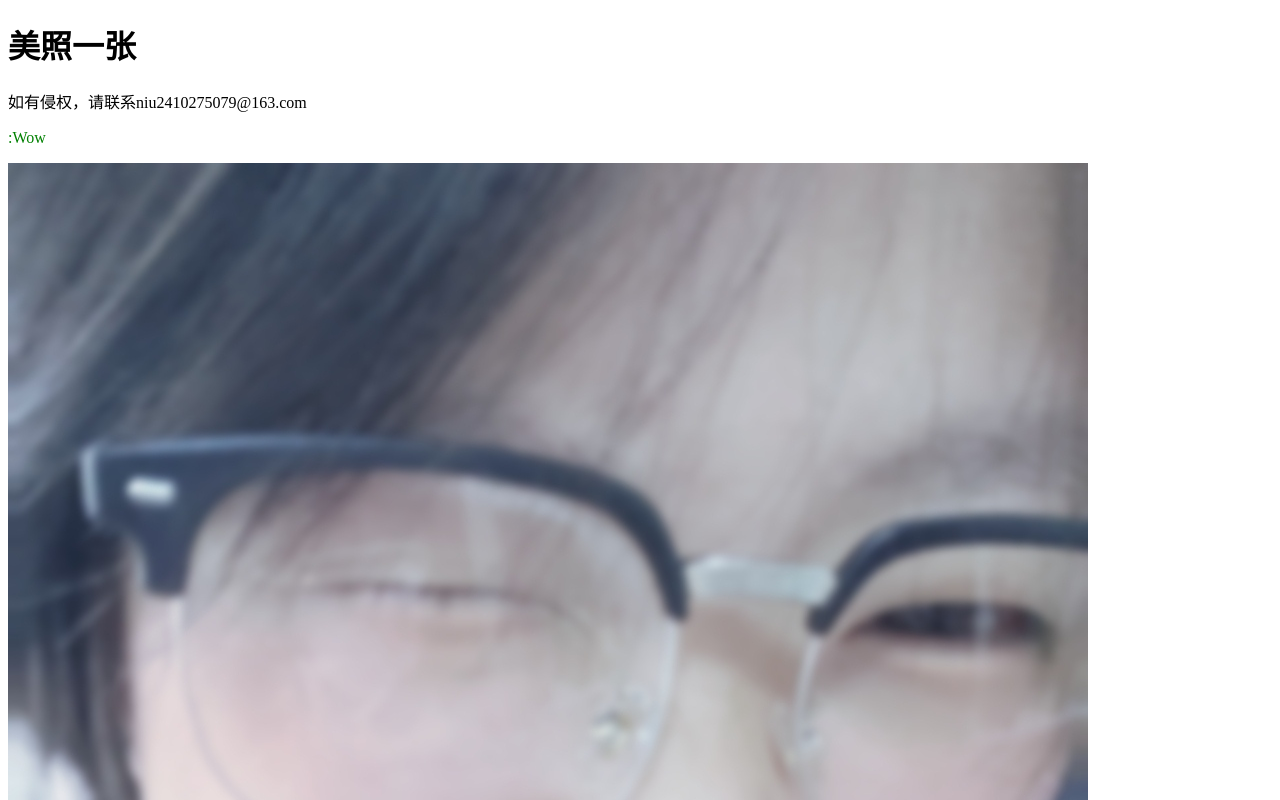
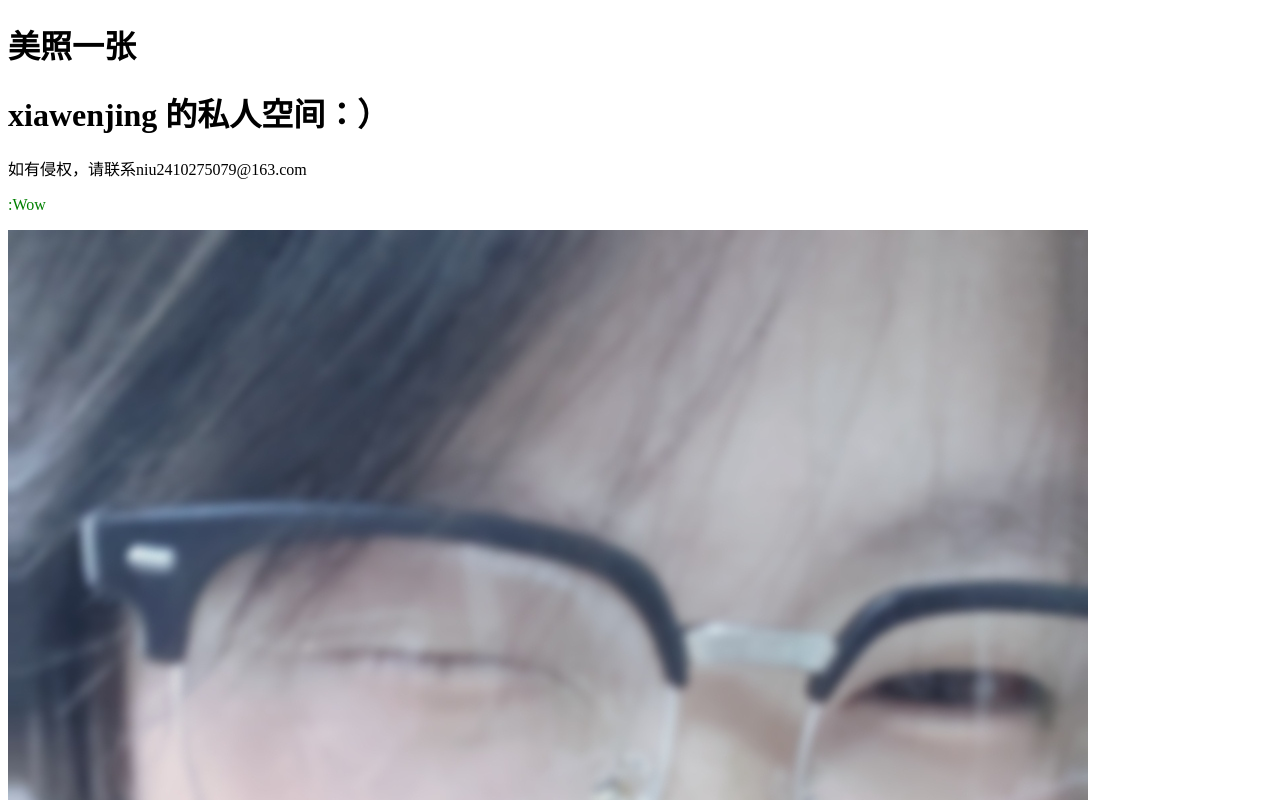
Before and after one commit to Blackbeast2410/Xiawj.github, a plain HTML site: page index.html in a window 1280 px wide. Shown: the top 800 px of the page. Drawn offline with Linux system fonts and the light colour scheme.

Commit message:
Update index.html

```diff
--- a/index.html
+++ b/index.html
@@ -7,6 +7,7 @@
 </head>
 <body>
     <h1>美照一张</h1>
+    <h1> xiawenjing 的私人空间：）</h1>
     <p>如有侵权，请联系niu2410275079@163.com</p>
     <p><font color="green">:Wow</font></p>
     <img src="520.jpg" width="1080" height="1920" />
```
